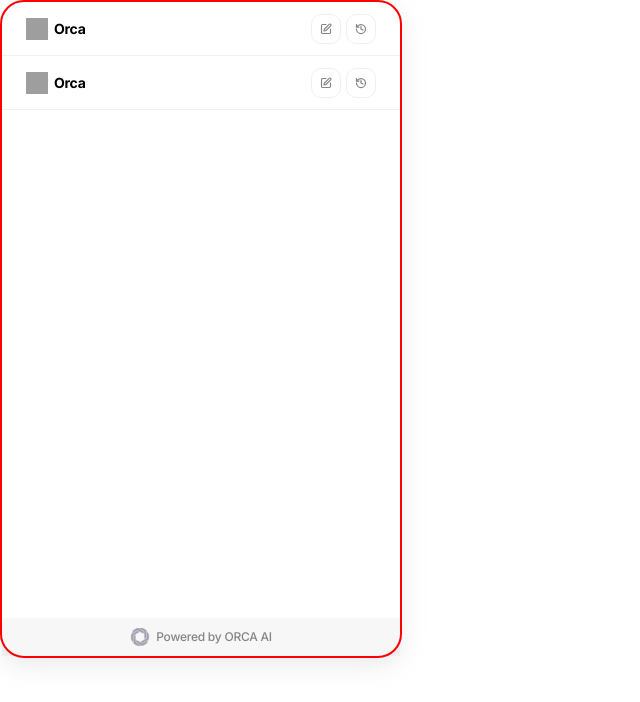
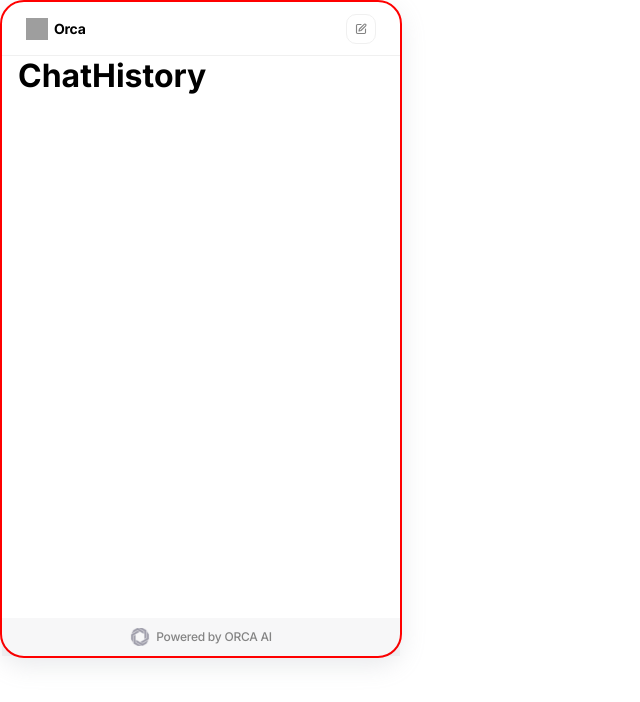
Before and after one commit to iamnazeef/chat-widget, a React (Vite) app: page / in a window 1280 px wide. Both pictures are taken after a click on the button 361 px from the left and 28 px from the top of the page. Shown: the top 702 px of the page, without its empty margins (0-640 px from the left). Built offline with nearby package versions, Linux system fonts and the light colour scheme; grey boxes are pictures that could not be loaded.

Commit message:
Add chat interface router

```diff
--- a/src/common/components/ChatInterface/components/Content.tsx
+++ b/src/common/components/ChatInterface/components/Content.tsx
@@ -1,11 +1,12 @@
 import useRouter from "../hooks/useRouter";
+import styles from "./styles/Content.module.css";
 
 const Content = () => {
     const { currentPage } = useRouter();
     const Page = currentPage.component;
 
     return (
-        <div id="content" className="content">
+        <div id="content" className={styles.content}>
             <Page />
         </div>
     )
--- a/src/common/components/ChatInterface/components/Toolbar.tsx
+++ b/src/common/components/ChatInterface/components/Toolbar.tsx
@@ -1,8 +1,14 @@
 import styles from "./styles/Toolbar.module.css";
 import newChatIcon from "../../../icons/ic-new-chat.svg";
 import chatHistoryIcon from "../../../icons/ic-chat-history.svg";
+import useRouter from "../hooks/useRouter";
 
 const Toolbar = () => {
+    const { navigateTo, currentPage } = useRouter();
+    const handleNewChat = () =>  navigateTo('new-chat');
+    const handleChatHistory = () => navigateTo('chat-history');
+    const isChatHistoryActive = currentPage.id === "chatHistory";
+
     return (
         <div id="chat-interface-toolbar" className={styles.toolbar}>
             <div className={styles.logo}>
@@ -15,12 +21,20 @@ const Toolbar = () => {
                 <p className={styles.name}>Orca</p>
             </div>
             <div className={styles.actions}>
-                <button className={styles.newChat}>
+                <button
+                    className={styles.newChat}
+                    onClick={handleNewChat}
+                    title="Start new chat"
+                >
                     <img src={newChatIcon} />
                 </button>
-                <button className={styles.chatHistory}>
+                {!isChatHistoryActive && <button
+                    className={styles.chatHistory}
+                    onClick={handleChatHistory}
+                    title="Show all conversations"
+                >
                     <img src={chatHistoryIcon} />
-                </button>
+                </button>}
             </div>
         </div>
     )
--- /dev/null
+++ b/src/common/components/ChatInterface/components/styles/Content.module.css
@@ -0,0 +1,3 @@
+.content {
+    padding: 0px 16px 16px;
+}
--- a/src/common/components/ChatInterface/models.ts
+++ b/src/common/components/ChatInterface/models.ts
@@ -1,4 +1,5 @@
 export interface Route {
+    id: string;
     component: React.ComponentType;
     title: string;
 }
--- /dev/null
+++ b/src/common/components/ChatInterface/pages/ChatHistory.tsx
@@ -0,0 +1,7 @@
+const ChatHistory = () => {
+    return (
+        <h1>ChatHistory</h1>
+    )
+}
+
+export default ChatHistory;
--- /dev/null
+++ b/src/common/components/ChatInterface/pages/NewChat.tsx
@@ -0,0 +1,7 @@
+const NewChat = () => {
+    return (
+        <h1>New Chat</h1>
+    )
+}
+
+export default NewChat;
--- a/src/common/components/ChatInterface/redux/routerSlice.ts
+++ b/src/common/components/ChatInterface/redux/routerSlice.ts
@@ -1,14 +1,6 @@
 import { createSlice, PayloadAction } from "@reduxjs/toolkit";
-import Toolbar from "../components/Toolbar";
 import { RootState } from "../../../../redux/store";
-import { Routes } from "../models";
-
-const routes: Routes = {
-    'new-chat': {
-        component: Toolbar,
-        title: "New Chat"
-    },
-}
+import routes from "../routes";
 
 const initialState = {
     currentRoute: routes['new-chat'],
@@ -26,7 +18,7 @@ const routerSlice = createSlice({
 
             state.currentRoute = routes[action.payload];
         },
-    }
+    },
 })
 
 
--- /dev/null
+++ b/src/common/components/ChatInterface/routes.ts
@@ -0,0 +1,18 @@
+import { Routes } from "./models";
+import ChatHistory from "./pages/ChatHistory";
+import NewChat from "./pages/NewChat";
+
+const routes: Routes = {
+    'new-chat': {
+        id: "newChat",
+        component: NewChat,
+        title: "New Chat"
+    },
+    'chat-history': {
+        id: "chatHistory",
+        component: ChatHistory,
+        title: "Chat History",
+    },
+}
+
+export default routes;
```
